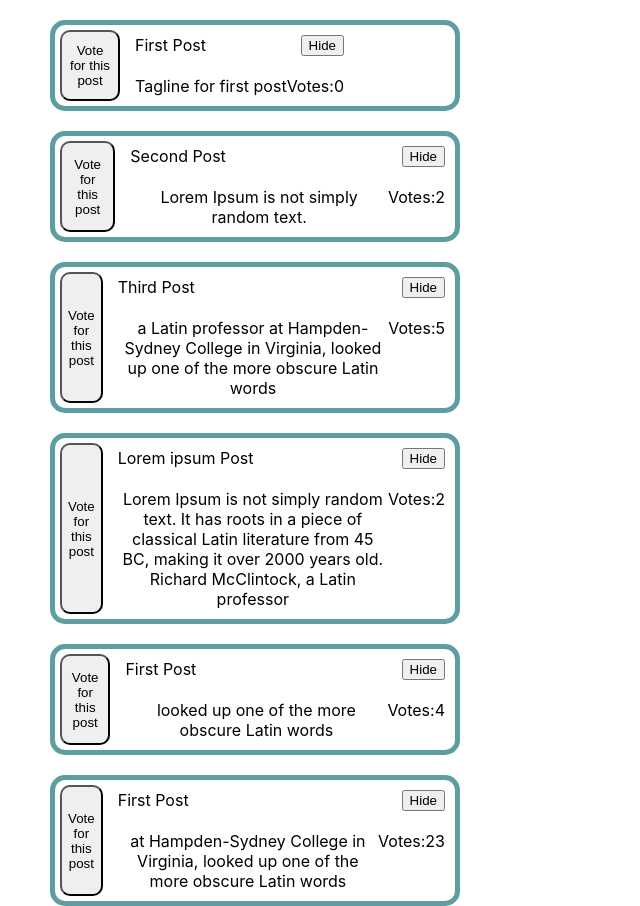
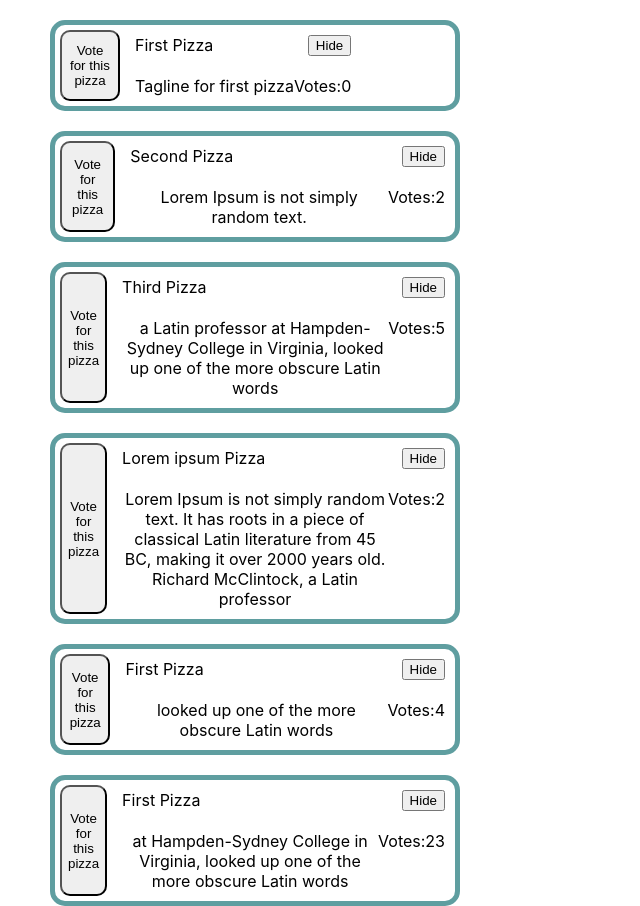
Before and after one commit to mariapaskova/React-course, a React (Create React App) app in the folder posts-app/: page / in a window 1280 px wide. Shown: the whole page, without its empty margins (0-640 px from the left). Built offline with nearby package versions, Linux system fonts and the light colour scheme.

Commit message:
#3 Convert posts to pizzas

```diff
--- a/posts-app/package.json
+++ b/posts-app/package.json
@@ -1,5 +1,5 @@
 {
-  "name": "posts-app",
+  "name": "pizzas-app",
   "version": "0.1.0",
   "private": true,
   "dependencies": {
--- a/posts-app/src/App.js
+++ b/posts-app/src/App.js
@@ -1,11 +1,11 @@
 import React from "react";
 import "./App.css";
-import PostPage from "./containers/post-page";
+import ListingsPage from "./containers/listings-page";
 
 function App() {
   return (
     <div className="App">
-      <PostPage></PostPage>
+      <ListingsPage></ListingsPage>
     </div>
   );
 }
--- a/posts-app/src/components/post/post.css
+++ b/posts-app/src/components/pizza/pizza.css
@@ -1,4 +1,4 @@
-.post {
+.listing {
   width: 400px;
   display: flex;
   flex-direction: row;
--- a/posts-app/src/components/post/post.tsx
+++ b/posts-app/src/components/pizza/pizza.tsx
@@ -1,9 +1,9 @@
 import React from "react";
-import "./post.css";
+import "./pizza.css";
 
 const voteText = {
-  vote: "Vote for this post",
-  unvote: "Unvote for this post"
+  vote: "Vote for this pizza",
+  unvote: "Unvote for this pizza"
 };
 
 interface IProps {
@@ -20,7 +20,7 @@ interface IState {
   voteText: string;
 }
 
-export default class Post extends React.Component<IProps, IState> {
+export default class Pizza extends React.Component<IProps, IState> {
   constructor(props: IProps) {
     super(props);
     this.state = {
@@ -31,7 +31,7 @@ export default class Post extends React.Component<IProps, IState> {
     };
   }
 
-  hidePost = () => {
+  hide = () => {
     this.setState({
       isHidden: true
     });
@@ -57,14 +57,14 @@ export default class Post extends React.Component<IProps, IState> {
     return (
       <>
         {this.state.isHidden === false && (
-          <div className="post">
+          <div className="listing">
             <button className="vote-btn" onClick={this.voteUnvote}>
               {this.state.voteText}
             </button>
             <div>
               <div className="first-row">
                 <div>{this.props.title}</div>
-                <button className="hide-btn" onClick={this.hidePost}>
+                <button className="hide-btn" onClick={this.hide}>
                   Hide
                 </button>
               </div>
--- /dev/null
+++ b/posts-app/src/containers/listings-page.tsx
@@ -0,0 +1,20 @@
+import React from "react";
+import data from "../pizzasData";
+import Pizza from "../components/pizza/pizza";
+
+export default function ListingsPage() {
+  return (
+    <div>
+      {data.map(pizza => {
+        return (
+          <Pizza
+            key={pizza.id}
+            title={pizza.title}
+            tagline={pizza.tagline}
+            votesCount={pizza.votesCount}
+          ></Pizza>
+        );
+      })}
+    </div>
+  );
+}
--- a/posts-app/src/containers/post-page.tsx
+++ /dev/null
@@ -1,20 +0,0 @@
-import React from "react";
-import posts from "../postsData";
-import Post from "../components/post/post";
-
-export default function PostPage() {
-  return (
-    <div className="post-page">
-      {posts.map(post => {
-        return (
-          <Post
-            key={post.id}
-            title={post.title}
-            tagline={post.tagline}
-            votesCount={post.votesCount}
-          ></Post>
-        );
-      })}
-    </div>
-  );
-}
--- a/posts-app/src/postsData.js
+++ b/posts-app/src/pizzasData.js
@@ -1,43 +1,43 @@
-const posts = [
+const pizzas = [
   {
     id: 1,
-    title: "First Post",
-    tagline: "Tagline for first post",
+    title: "First Pizza",
+    tagline: "Tagline for first pizza",
     votesCount: 0
   },
   {
     id: 2,
-    title: "Second Post",
+    title: "Second Pizza",
     tagline: " Lorem Ipsum is not simply random text.",
     votesCount: 2
   },
   {
     id: 3,
-    title: "Third Post",
+    title: "Third Pizza",
     tagline:
       "a Latin professor at Hampden-Sydney College in Virginia, looked up one of the more obscure Latin words",
     votesCount: 5
   },
   {
     id: 4,
-    title: "Lorem ipsum Post",
+    title: "Lorem ipsum Pizza",
     tagline:
       " Lorem Ipsum is not simply random text. It has roots in a piece of classical Latin literature from 45 BC, making it over 2000 years old. Richard McClintock, a Latin professor",
     votesCount: 2
   },
   {
     id: 5,
-    title: "First Post",
+    title: "First Pizza",
     tagline: "looked up one of the more obscure Latin words",
     votesCount: 4
   },
   {
     id: 6,
-    title: "First Post",
+    title: "First Pizza",
     tagline:
       "at Hampden-Sydney College in Virginia, looked up one of the more obscure Latin words",
     votesCount: 23
   }
 ];
 
-export default posts;
+export default pizzas;
```
Also changed, not shown: 1 other file (tests, documents, lock files or other folders).
